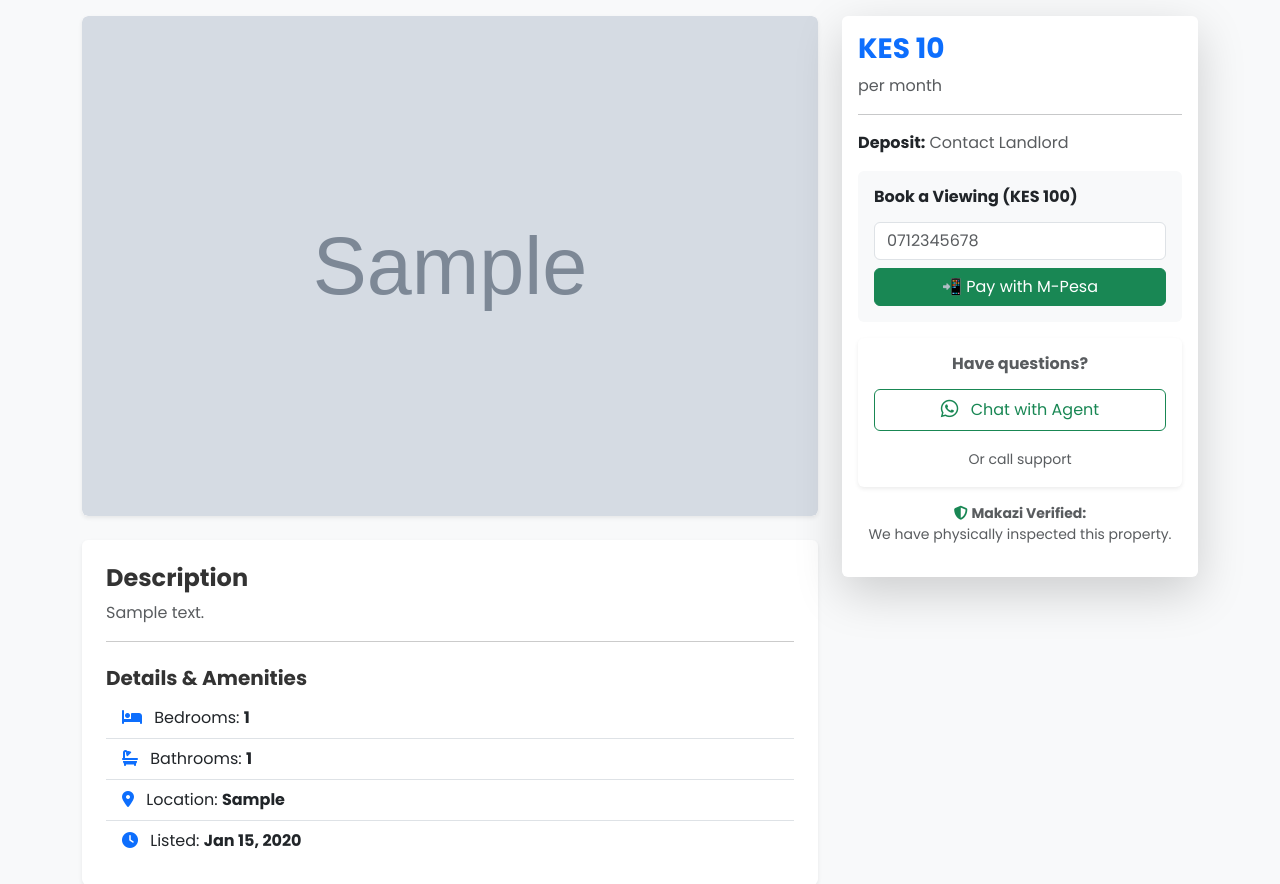
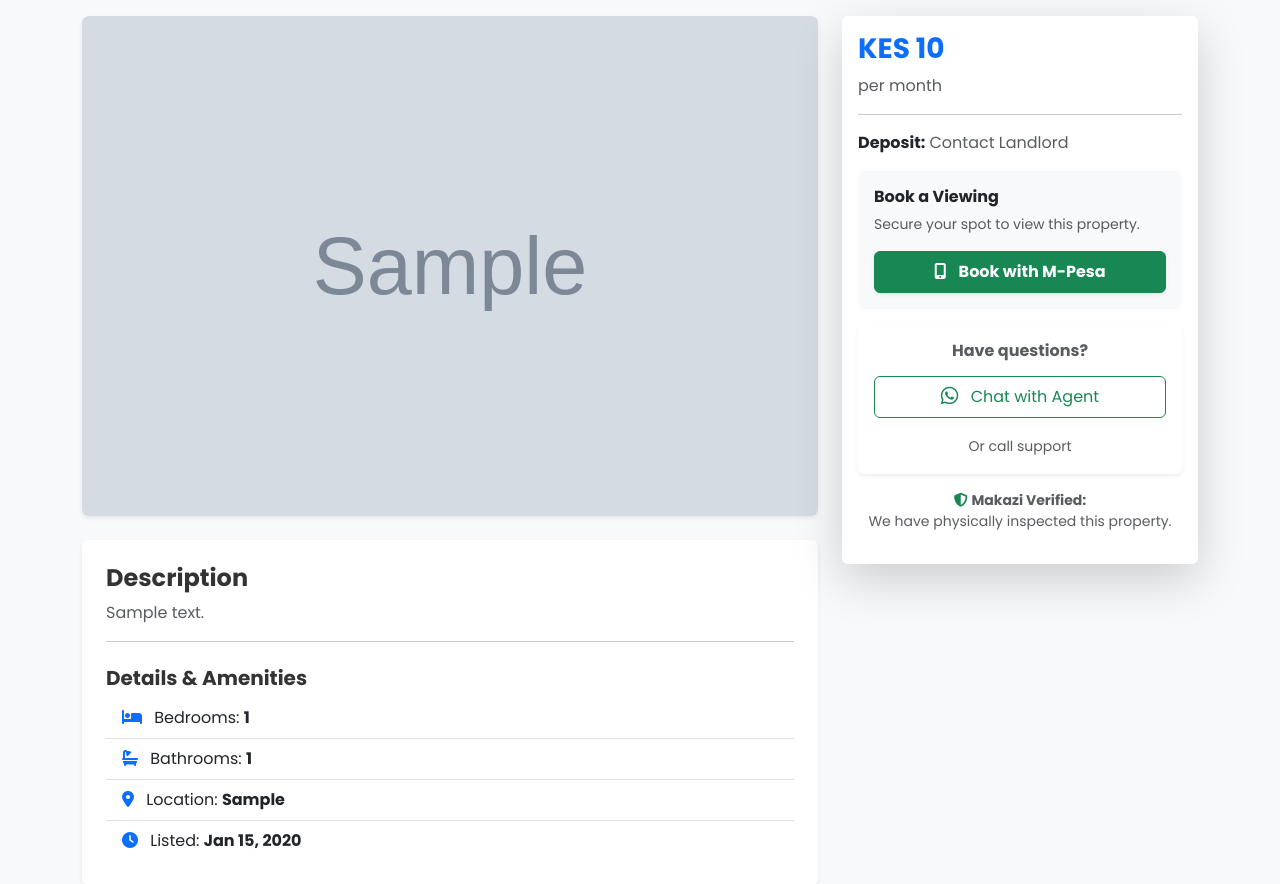
Before and after one commit to itsjose-prog/makazi-link, a Django app: a page that uses templates/core/property_detail.html in a window 1280 px wide. Shown: the part 104-988 px from the top of the page. Run offline with Django 5.2, Linux system fonts and the light colour scheme; tables that the repository leaves empty hold one stand-in row (values such as "Sample post"); grey boxes marked "Sample" are stand-in pictures.

Commit message:
Add M-Pesa booking button to property details page

```diff
--- a/templates/core/property_detail.html
+++ b/templates/core/property_detail.html
@@ -50,8 +50,7 @@
         </div>
 
         <div class="col-md-4">
-            <div class="card shadow-lg border-0 sticky-top" style="top: 20px;">
-                <div class="card-body">
+            <div class="card shadow-lg border-0 sticky-top" style="top: 100px;"> <div class="card-body">
                     <h3 class="text-primary fw-bold">KES {{ property.price|floatformat:0 }}</h3>
                     <p class="text-muted">per month</p>
                     <hr>
@@ -59,17 +58,12 @@
                     <p><strong>Deposit:</strong> <span class="text-muted">Contact Landlord</span></p>
 
                     <div class="card p-3 bg-light border-0">
-                        <h6 class="fw-bold mb-3">Book a Viewing (KES 100)</h6>
+                        <h6 class="fw-bold mb-2">Book a Viewing</h6>
+                        <p class="small text-muted mb-3">Secure your spot to view this property.</p>
 
-                        <form action="#" method="POST">
-                            {% csrf_token %}
-                            <div class="mb-2">
-                                <input type="text" name="phone" class="form-control" placeholder="0712345678" required>
-                            </div>
-                            <button type="button" class="btn btn-success w-100" onclick="alert('Payment system coming soon!')">
-                                📲 Pay with M-Pesa
-                            </button>
-                        </form>
+                        <a href="{% url 'initiate_payment' property.id %}" class="btn btn-success w-100 shadow-sm py-2">
+                            <i class="fas fa-mobile-alt me-2"></i> <strong>Book with M-Pesa</strong>
+                        </a>
                     </div>
 
                     <div class="card shadow-sm border-0 mt-3">
```
